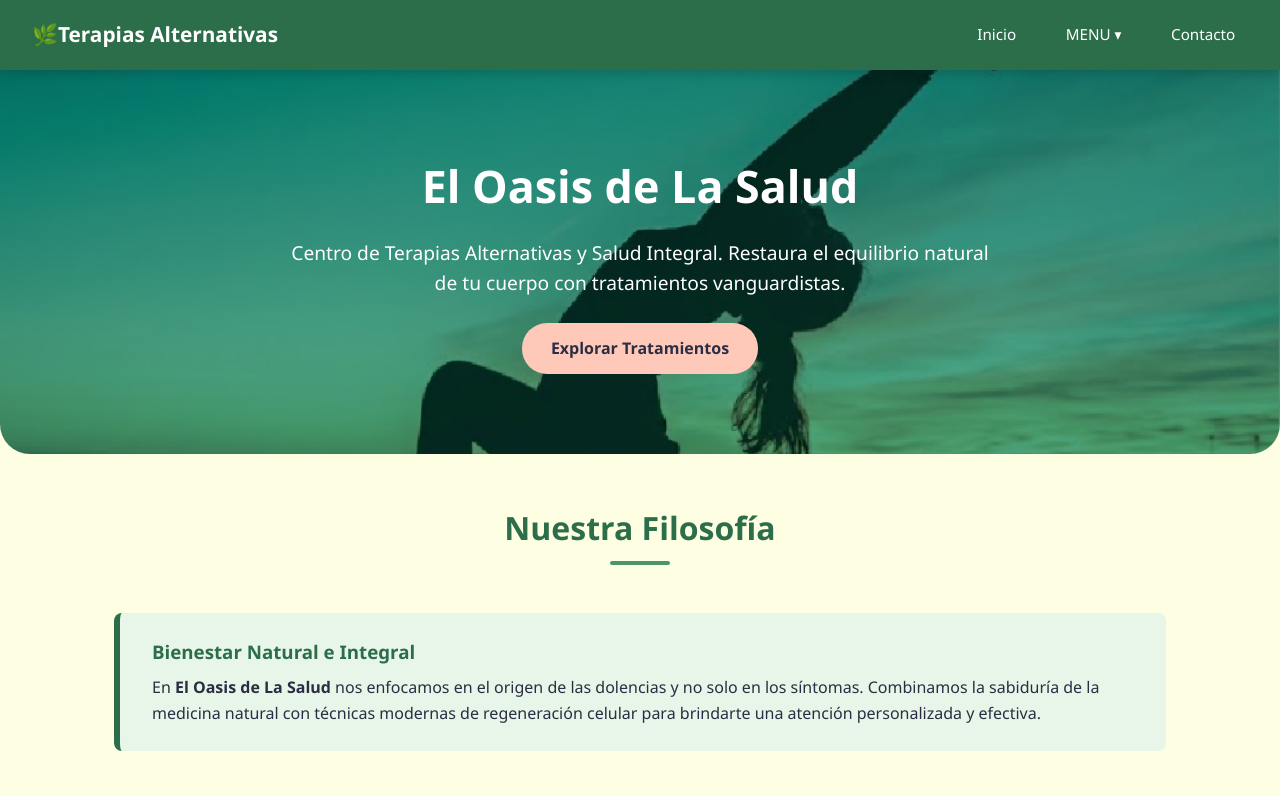
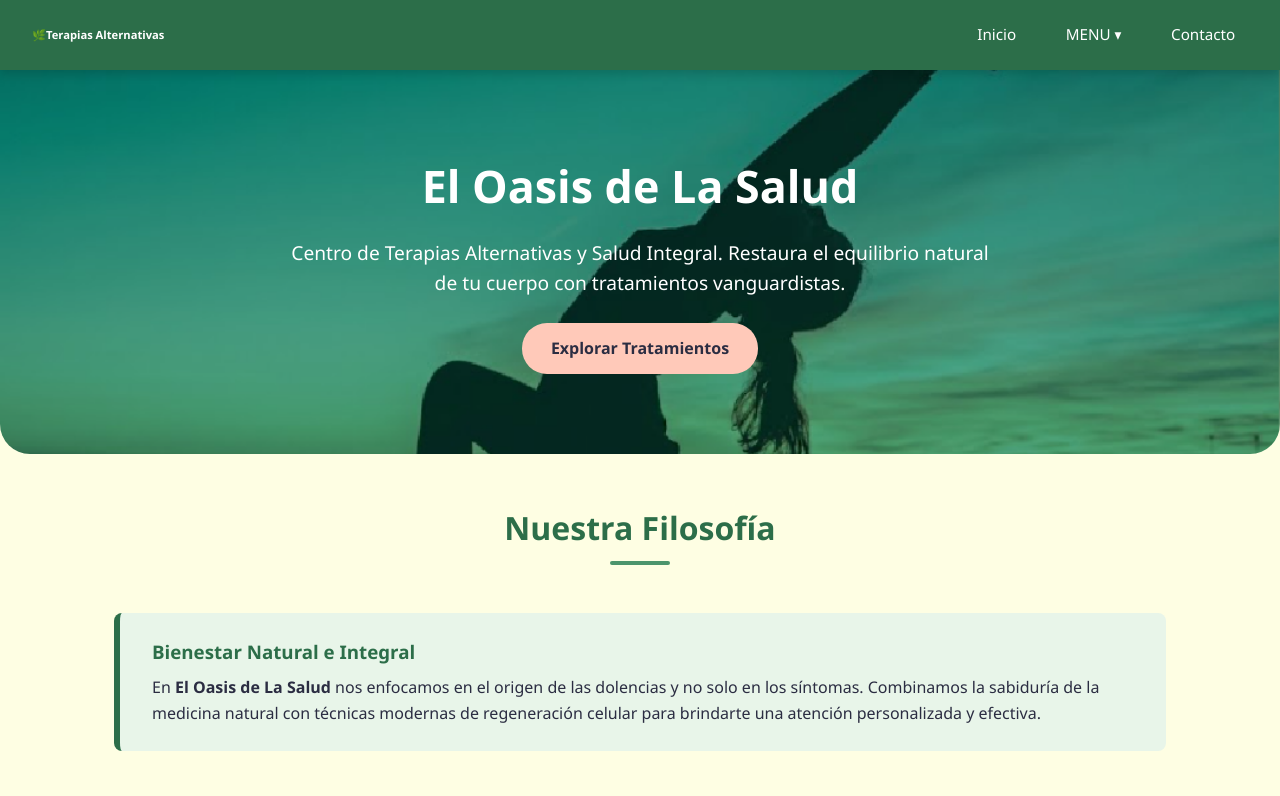
Before and after one commit to tlatoanijavier357-collab/TerapiasAlternativasOasis, a plain HTML site: page index.html in a window 1280 px wide. Shown: the top 796 px of the page. Drawn offline with Linux system fonts and the light colour scheme.

Commit message:
Add files via upload

```diff
--- a/index.html
+++ b/index.html
@@ -47,7 +47,7 @@
 
         .navbar .brand {
             color: #ffffff;
-            font-size: 1.3rem;
+            font-size: 0.7rem;
             font-weight: bold;
             display: flex;
             align-items: center;
@@ -237,9 +237,7 @@
 
     <!-- Menú Fijo Superior -->
     <nav class="navbar">
-        <div class="brand">
-            🌿Terapias Alternativas
-        </div>
+        <div class="brand">🌿Terapias Alternativas</div>
         <ul class="nav-links">
             <li><a href="#inicio">Inicio</a></li>
 
```
